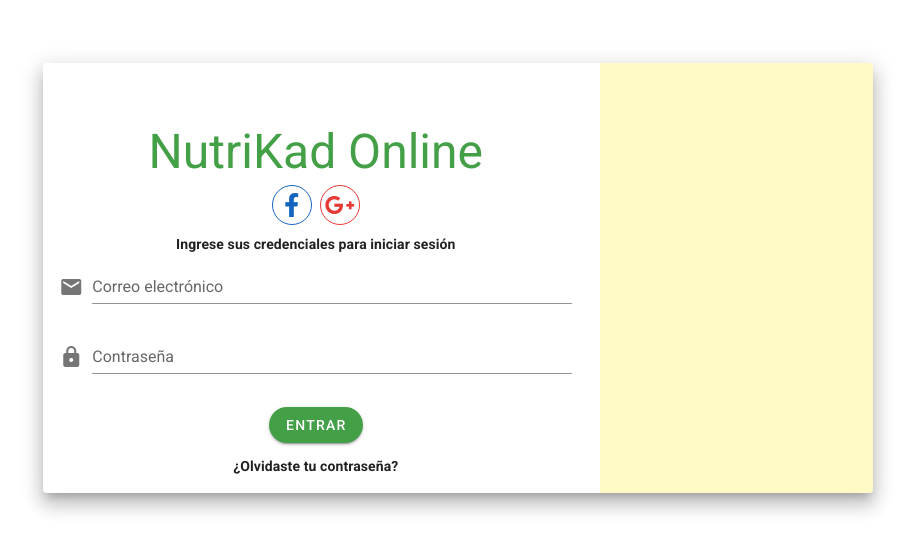
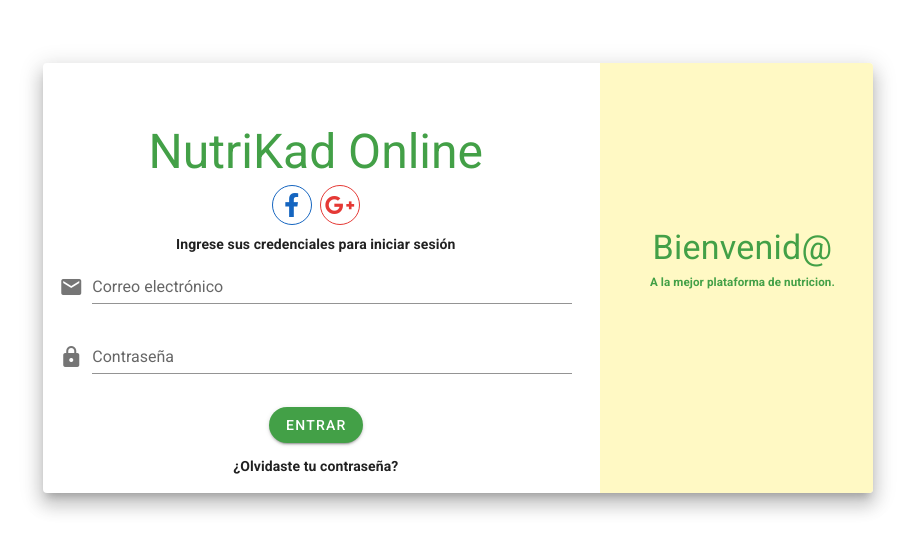
Before and after one commit to EluBeto/PiquiNet-NutriKad-OnLine, a Vue app: page / in a window 1280 px wide. Shown: the part 122-674 px from the top of the page, without its empty margins (182-1097 px from the left). Built offline with nearby package versions, Linux system fonts and the light colour scheme.

Commit message:
Correction of errors in index and change of logo

```diff
--- a/src/components/PageLogo.vue
+++ b/src/components/PageLogo.vue
@@ -1,8 +1,8 @@
 <template>
   <v-img
     src="@/assets/img/logo-nutrikad.png"
-    :style="`width: 4rem; background-color: ${background}`"
-    class="ma-auto my-2"
+    :style="`width: 8rem; background-color: ${background}`"
+    class="ma-auto my-1"
   ></v-img>
 </template>
 
--- a/src/components/login/PartialLoginWindow.vue
+++ b/src/components/login/PartialLoginWindow.vue
@@ -3,7 +3,7 @@
         <v-col cols="12" md="8">
             <v-card-text class="mt-12">
                 <h1 class="text-center display-2 primary--text">
-                    {{ $t('login.welcome') }}
+                    {{ $t('login.partialTitle') }}
                 </h1>
                 <social-media-buttons></social-media-buttons>
                 <h4 class="text-center mlt-4">
@@ -13,12 +13,15 @@
                 <h4 class="text-center mt-3">{{ $t('login.forgotYourPassword') }}</h4>
             </v-card-text>
         </v-col>
-        <v-col cols="12" md="4" class="yellow lighten-4">
+        <v-col cols="12" md="4" class="yellow lighten-4 my-1">
             <page-logo :background="`#FFF9C4`"></page-logo>
-            <v-card-text class="white--text mt-12">
-                <h1 class="text-center display-1">
-
+            <v-card-text class="primary--text mt-3">
+                <h1 class="primary--text text-center display-1">
+                    Bienvenid@
                 </h1>
+                <h5 class="text-center mt-1">
+                    {{ $t('login.welcome') }}
+                </h5>
             </v-card-text>
         </v-col>
     </v-row>
--- a/src/config/es-MX.json
+++ b/src/config/es-MX.json
@@ -1,6 +1,7 @@
 {
     "login": {
-      "welcome": "NutriKad Online",
+      "partialTitle": "NutriKad Online",
+      "welcome": "A la mejor plataforma de nutricion.",
       "subtitle": "Ingrese sus credenciales para iniciar sesión",
       "email" : "Correo electrónico",
       "yourEmail": "tu@email.com",
--- a/vue.config.js
+++ b/vue.config.js
@@ -1,6 +1,10 @@
+const { title } = require("./src/settings");
+
+const defaultSettings = require('./src/settings.js')
+const pageTitle = defaultSettings.title
 module.exports = {
-  "transpileDependencies": [
-    "vuetify"
+  transpileDependencies: [
+    'vuetify'
   ],
   configureWebpack: {
     name: pageTitle
```
Also changed, not shown: src/assets/img/logo-nutrikad.png.
